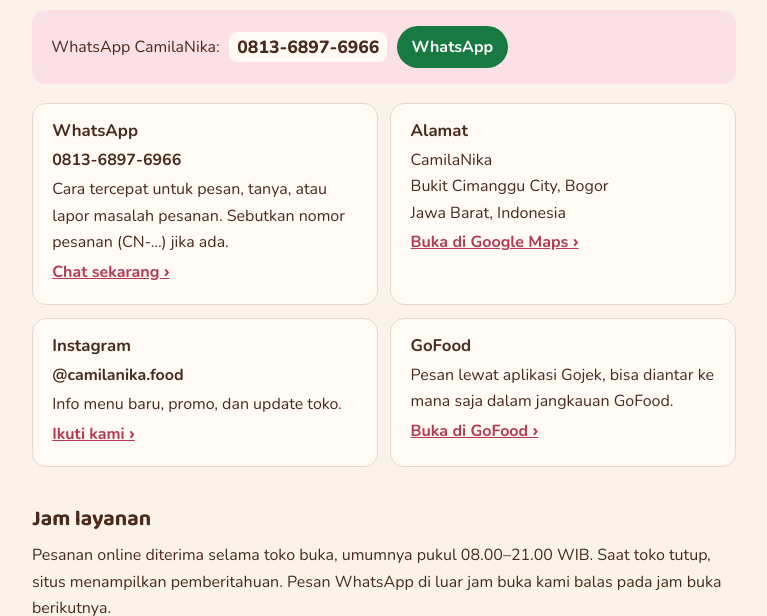
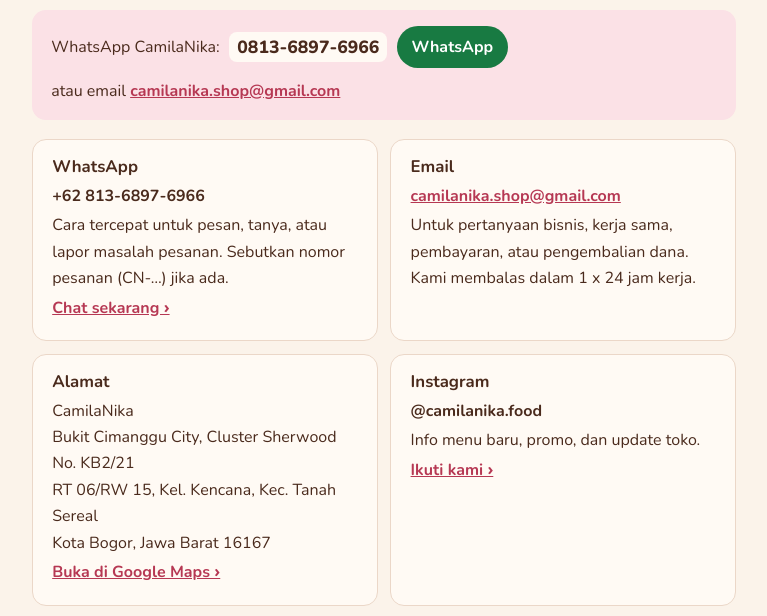
Before and after one commit to camilanika/camilanika.github.io, a plain HTML site: page contact.html in a window 1280 px wide. Shown: the part 202-818 px from the top of the page, without its empty margins (256-1023 px from the left). Drawn offline with nearby package versions, Linux system fonts and the light colour scheme.

Commit message:
Add opening hours, email and full address

```diff
--- a/contact.html
+++ b/contact.html
@@ -66,6 +66,7 @@ footer{border-top:1px solid var(--line);padding-block:1.5rem 3rem;color:var(--mu
 .card h3{margin:0 0 .3rem}
 .card p{margin:.2rem 0}
 .policy-nav{display:flex;flex-wrap:wrap;gap:.4rem 1rem;margin-bottom:.6rem}
+.contact a[href^="mailto"],.card a[href^="mailto"]{overflow-wrap:anywhere}
 .policy-nav a[aria-current]{color:var(--fg);text-decoration:none}
 </style>
 </head>
@@ -85,18 +86,24 @@ footer{border-top:1px solid var(--line);padding-block:1.5rem 3rem;color:var(--mu
     <span>WhatsApp CamilaNika:</span>
     <code>0813-6897-6966</code>
     <a class="btn-wa" href="https://wa.me/6281368976966?text=Halo%20CamilaNika%2C%20saya%20mau%20tanya" target="_blank" rel="noopener">WhatsApp</a>
+    <span>atau email <a href="mailto:camilanika.shop@gmail.com">camilanika.shop@gmail.com</a></span>
   </div>
 
   <div class="cards">
     <div class="card">
       <h3>WhatsApp</h3>
-      <p><b>0813-6897-6966</b></p>
+      <p><b>+62 813-6897-6966</b></p>
       <p>Cara tercepat untuk pesan, tanya, atau lapor masalah pesanan. Sebutkan nomor pesanan (CN-…) jika ada.</p>
       <p><a href="https://wa.me/6281368976966?text=Halo%20CamilaNika%2C%20saya%20mau%20tanya" target="_blank" rel="noopener">Chat sekarang ›</a></p>
     </div>
     <div class="card">
+      <h3>Email</h3>
+      <p><b><a href="mailto:camilanika.shop@gmail.com">camilanika.shop@gmail.com</a></b></p>
+      <p>Untuk pertanyaan bisnis, kerja sama, pembayaran, atau pengembalian dana. Kami membalas dalam 1 x 24 jam kerja.</p>
+    </div>
+    <div class="card">
       <h3>Alamat</h3>
-      <p>CamilaNika<br>Bukit Cimanggu City, Bogor<br>Jawa Barat, Indonesia</p>
+      <p>CamilaNika<br>Bukit Cimanggu City, Cluster Sherwood No. KB2/21<br>RT 06/RW 15, Kel. Kencana, Kec. Tanah Sereal<br>Kota Bogor, Jawa Barat 16167</p>
       <p><a href="https://maps.app.goo.gl/sUkRN9J1LmxUsZ3TA" target="_blank" rel="noopener">Buka di Google Maps ›</a></p>
     </div>
     <div class="card">
@@ -113,7 +120,7 @@ footer{border-top:1px solid var(--line);padding-block:1.5rem 3rem;color:var(--mu
   </div>
 
   <h2 id="jam">Jam layanan</h2>
-  <p>Pesanan online diterima selama toko buka, umumnya pukul 08.00–21.00 WIB. Saat toko tutup, situs menampilkan pemberitahuan. Pesan WhatsApp di luar jam buka kami balas pada jam buka berikutnya.</p>
+  <p>Pesanan online diterima selama toko buka, setiap hari pukul <b>10.00–20.00 WIB</b>. Saat toko tutup, situs menampilkan pemberitahuan. Pesan WhatsApp di luar jam buka kami balas pada jam buka berikutnya.</p>
 
   <h2 id="lain">Informasi lain</h2>
   <ul>
```
Also changed, not shown: faq.html (+2 -1 lines), refund.html (+3 -1 lines), terms.html (+4 -2 lines).
